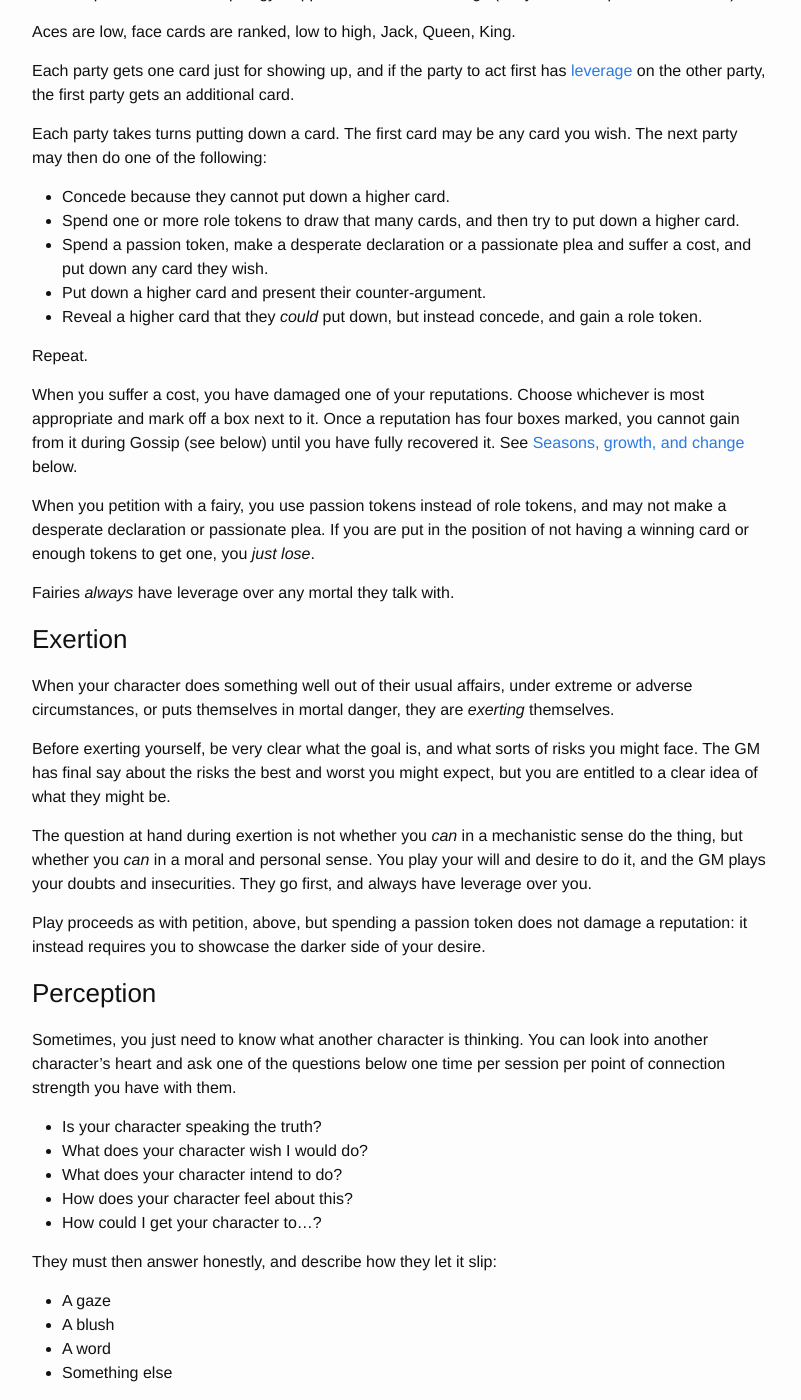
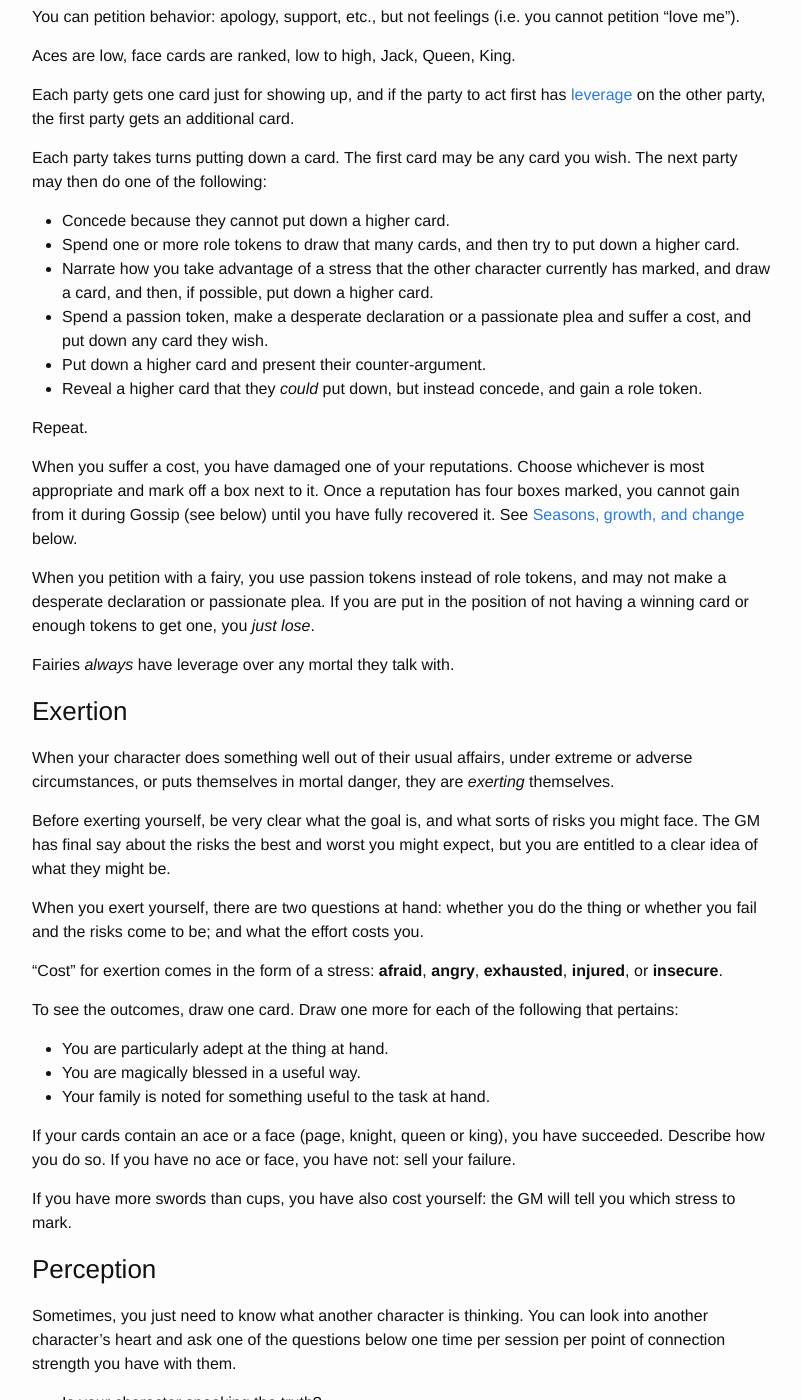
Before and after one commit to wlonk/arcadia, a Jekyll site: the page built from rules/index.md, in a window 1280 px wide and 1400 px high, scrolled down 6837 px. Shown: the whole window, without its empty margins (238-1039 px from the left). Built offline with Jekyll 4.4.1, drawn with Linux system fonts in a browser that asks for light colours; some web fonts are replaced; some of the changed text lies outside the part shown.

Commit message:
Rules for exertion and stress.

```diff
--- a/rules/index.md
+++ b/rules/index.md
@@ -274,6 +274,9 @@ wish. The next party may then do one of the following:
   * Concede because they cannot put down a higher card.
   * Spend one or more role tokens to draw that many cards, and then try to put
     down a higher card.
+  * Narrate how you take advantage of a stress that the other character
+    currently has marked, and draw a card, and then, if possible, put down a
+    higher card.
   * Spend a passion token, make a desperate declaration or a passionate plea
     and suffer a cost, and put down any card they wish.
   * Put down a higher card and present their counter-argument.
@@ -305,14 +308,26 @@ Before exerting yourself, be very clear what the goal is, and what sorts of
 risks you might face. The GM has final say about the risks the best and worst
 you might expect, but you are entitled to a clear idea of what they might be.
 
-The question at hand during exertion is not whether you _can_ in a mechanistic
-sense do the thing, but whether you _can_ in a moral and personal sense. You
-play your will and desire to do it, and the GM plays your doubts and
-insecurities. They go first, and always have leverage over you.
+When you exert yourself, there are two questions at hand: whether you do the
+thing or whether you fail and the risks come to be; and what the effort costs
+you.
 
-Play proceeds as with petition, above, but spending a passion token does not
-damage a reputation: it instead requires you to showcase the darker side of
-your desire.
+"Cost" for exertion comes in the form of a stress: **afraid**, **angry**,
+**exhausted**, **injured**, or **insecure**.
+
+To see the outcomes, draw one card. Draw one more for each of the following
+that pertains:
+
+  * You are particularly adept at the thing at hand.
+  * You are magically blessed in a useful way.
+  * Your family is noted for something useful to the task at hand.
+
+If your cards contain an ace or a face (page, knight, queen or king), you have
+succeeded. Describe how you do so. If you have no ace or face, you have not:
+sell your failure.
+
+If you have more swords than cups, you have also cost yourself: the GM will
+tell you which stress to mark.
 
 ### Perception
 
@@ -399,11 +414,16 @@ as they wish.
 If the two players tie, the fight is inconclusive: it is interrupted, fought to
 exhaustion, or otherwise comes to an impasse.
 
-> #### TODO: Duels vs. Challenges
+> #### Duels vs. Challenges
 > {: .no_toc}
 >
-> Issuing a _challenge_ is subtly distinct from fighting a duel, and can cost
-> social capital or reputation, and can be countered with social capital.
+> Issuing a _challenge_ is subtly distinct from fighting a duel. A challenge
+> need not always be accepted, particularly if the challenger is, socially,
+> beneath the challenged. A gentleman may laugh off the bruised honour of a
+> servant.
+>
+> Of course, you may [petition](#petition) someone to accept your challenge,
+> but that may sometimes simply be beyond the bounds of possibility.
 
 ### Courtship and Intimacy
 
@@ -449,7 +469,16 @@ overconfident as he.
 
 ### Spells
 
-See [Casting Spells](#casting-spells).
+This is a larger topic than any of the others so far covered. See [Casting
+Spells](#casting-spells).
+
+### Recovering from Stress
+
+As mentioned above, characters can suffer stresses. They can also, of course,
+recover from them. At the end of a session (unless it's _really_ a
+cliffhanger), you can recover all stresses. In the middle of a session, another
+character can call a scene dedicated to helping you, and clear a stress of
+yours.
 
 ## Sessions
 
```
